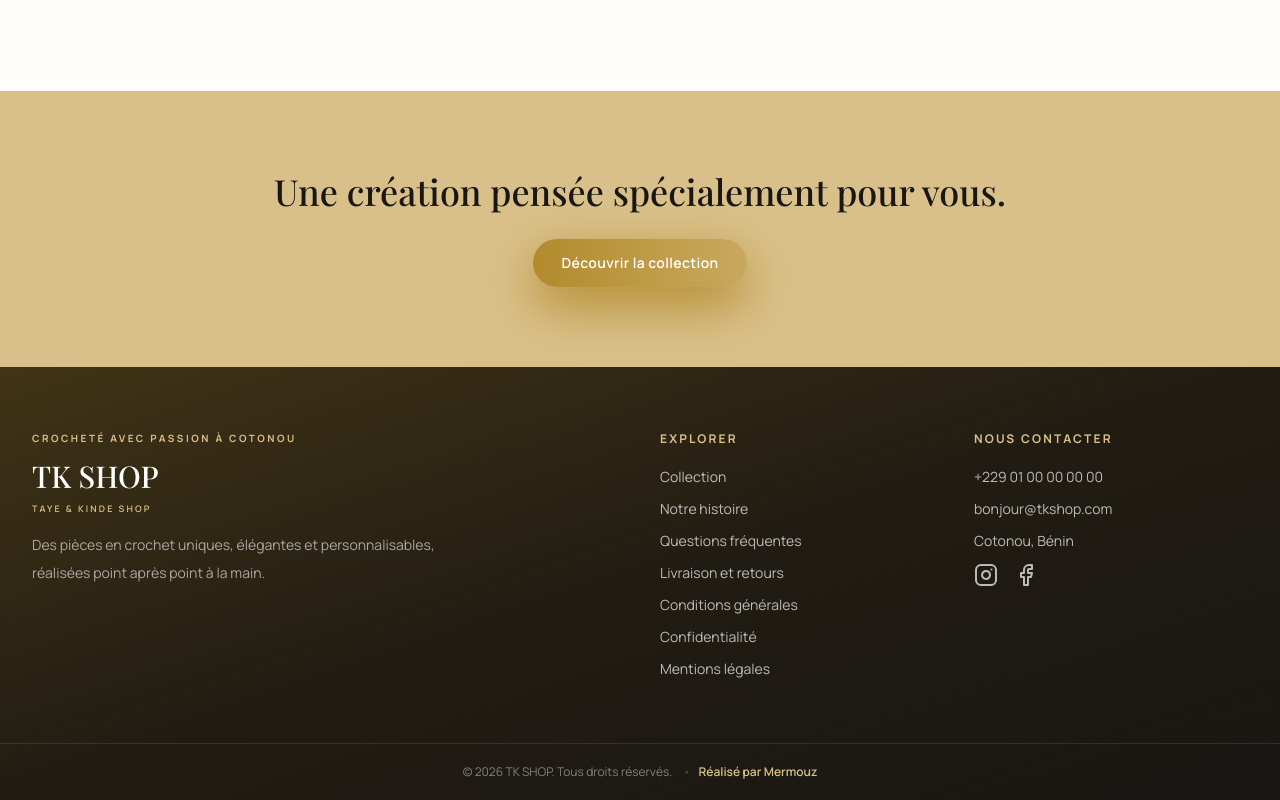
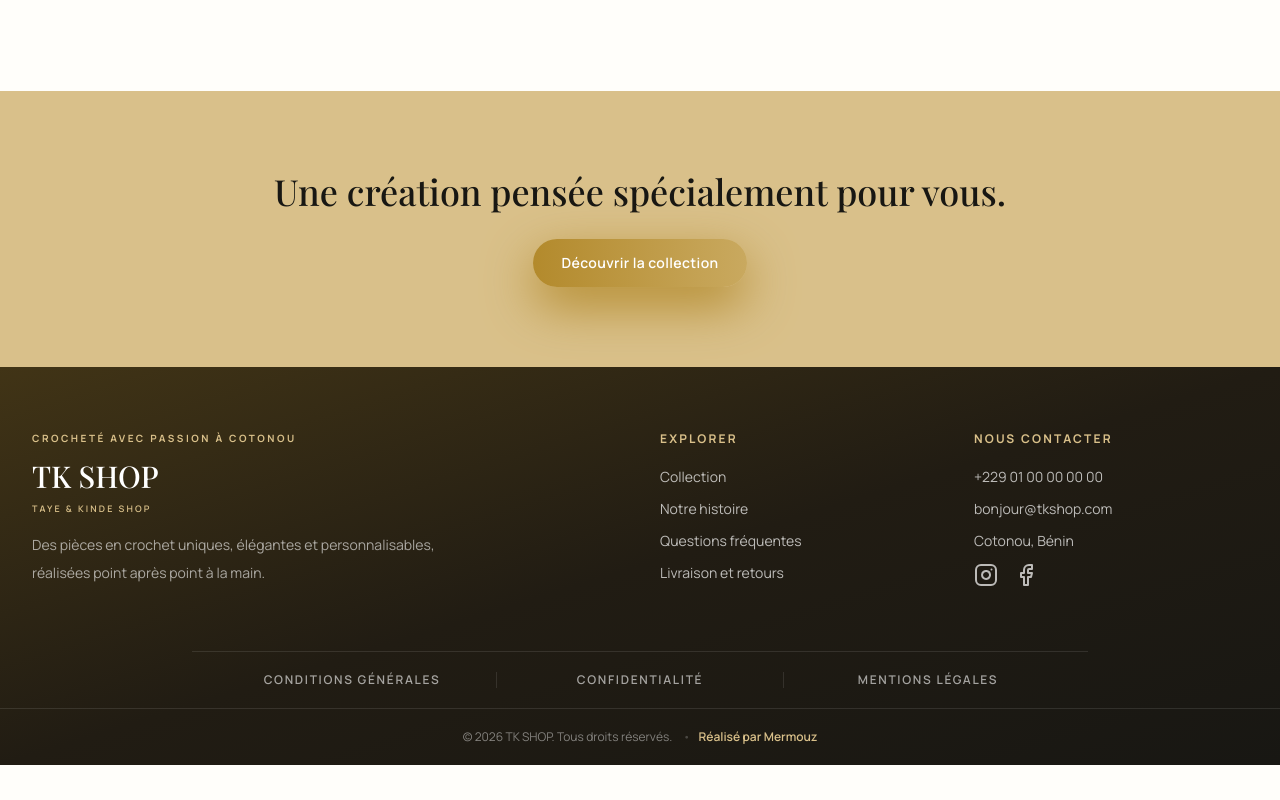
Before and after one commit to Mariusbia1/tk-shop, a React (Vite) app: page / in a window 1280 px wide. Shown: the part 3852-4652 px from the top of the page. After the commit the page ends 4617 px from the top, so only its background shows below. Built offline with nearby package versions, Linux system fonts and the light colour scheme; no server answers; the database is empty.

Commit message:
feat: complete storefront, admin dashboard and analytics features

```diff
--- a/src/components/layout/Footer.jsx
+++ b/src/components/layout/Footer.jsx
@@ -5,7 +5,7 @@ export default function Footer() {
   const { settings } = useCatalog()
   return <footer className="bg-gradient-to-br from-[#413416] via-plum to-ink text-white"><div className="mx-auto grid max-w-7xl gap-10 px-5 py-16 md:grid-cols-4 lg:px-8">
     <div className="md:col-span-2"><p className="mb-3 text-[10px] font-bold uppercase tracking-[.25em] text-sand">Crocheté avec passion à Cotonou</p><h2 className="font-display text-3xl">{settings.shop_name}</h2><p className="mt-2 text-[9px] font-semibold uppercase tracking-[.24em] text-sand">{settings.full_name}</p><p className="mt-4 max-w-md text-sm leading-7 text-white/60">Des pièces en crochet uniques, élégantes et personnalisables, réalisées point après point à la main.</p></div>
-    <div><h3 className="text-xs font-bold uppercase tracking-[.18em] text-sand">Explorer</h3><div className="mt-5 grid gap-3 text-sm text-white/70"><Link to="/collections">Collection</Link><Link to="/a-propos">Notre histoire</Link><Link to="/faq">Questions fréquentes</Link><Link to="/livraison-et-retours">Livraison et retours</Link><Link to="/conditions-generales">Conditions générales</Link><Link to="/politique-de-confidentialite">Confidentialité</Link><Link to="/mentions-legales">Mentions légales</Link></div></div>
+    <div><h3 className="text-xs font-bold uppercase tracking-[.18em] text-sand">Explorer</h3><div className="mt-5 grid gap-3 text-sm text-white/70"><Link to="/collections">Collection</Link><Link to="/a-propos">Notre histoire</Link><Link to="/faq">Questions fréquentes</Link><Link to="/livraison-et-retours">Livraison et retours</Link></div></div>
     <div><h3 className="text-xs font-bold uppercase tracking-[.18em] text-sand">Nous contacter</h3><div className="mt-5 grid gap-3 text-sm text-white/70"><span>{settings.phone}</span><span>{settings.email}</span><span>{settings.address}</span><div className="flex gap-4">{settings.instagram&&<a href={settings.instagram} target="_blank" rel="noreferrer" aria-label="Instagram"><Instagram /></a>}{settings.facebook&&<a href={settings.facebook} target="_blank" rel="noreferrer" aria-label="Facebook"><Facebook /></a>}</div></div></div>
-  </div><div className="border-t border-white/10 px-5 py-5 text-center text-xs text-white/45">© 2026 TK SHOP. Tous droits réservés. <span className="mx-2 text-white/20">•</span><a href="https://wa.me/2290157888284" target="_blank" rel="noreferrer" className="font-semibold text-sand transition hover:text-white">Réalisé par Mermouz</a></div></footer>
+  </div><nav className="mx-auto grid max-w-4xl grid-cols-3 border-t border-white/10 px-4 py-5 text-center text-[10px] font-semibold uppercase tracking-[.08em] text-white/60 sm:text-xs sm:tracking-[.14em]"><Link to="/conditions-generales" className="px-2 transition hover:text-sand">Conditions générales</Link><Link to="/politique-de-confidentialite" className="border-x border-white/10 px-2 transition hover:text-sand">Confidentialité</Link><Link to="/mentions-legales" className="px-2 transition hover:text-sand">Mentions légales</Link></nav><div className="border-t border-white/10 px-5 py-5 text-center text-xs text-white/45">© 2026 TK SHOP. Tous droits réservés. <span className="mx-2 text-white/20">•</span><a href="https://wa.me/2290157888284" target="_blank" rel="noreferrer" className="font-semibold text-sand transition hover:text-white">Réalisé par Mermouz</a></div></footer>
 }
```
